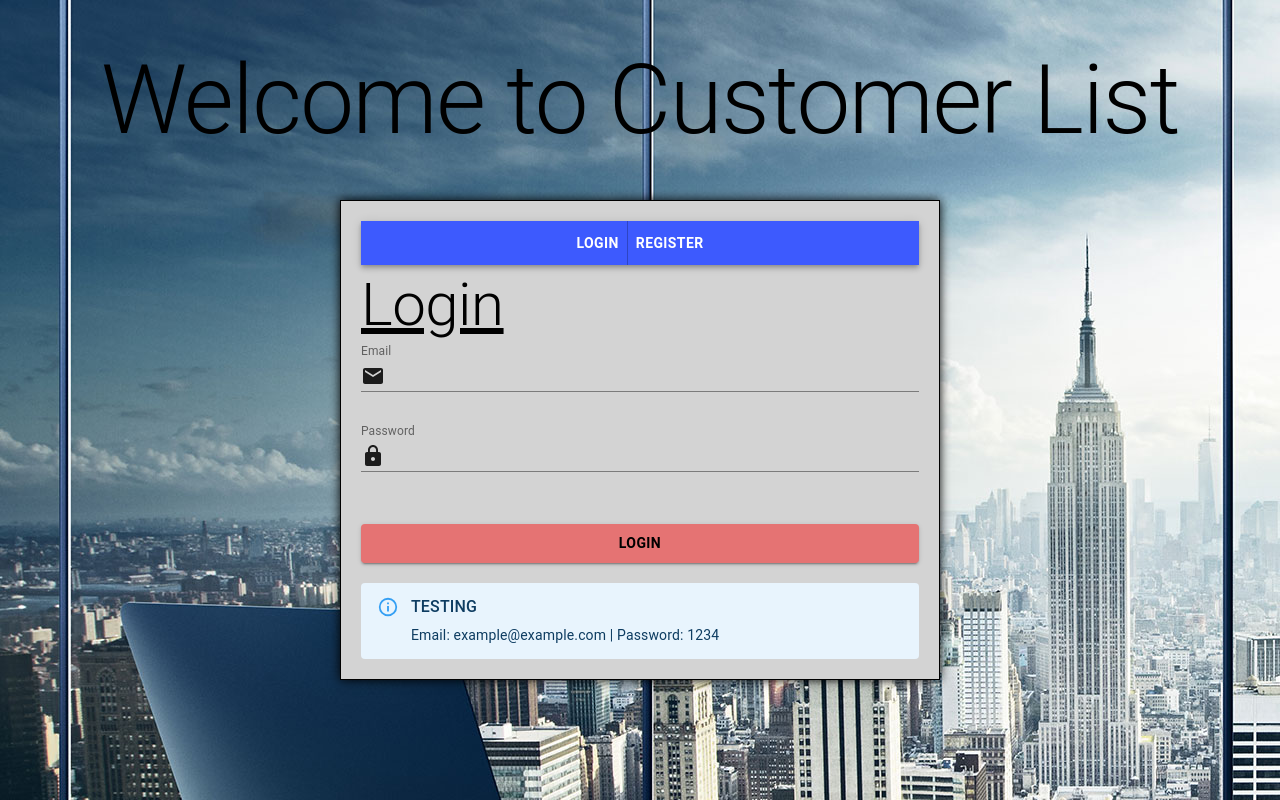
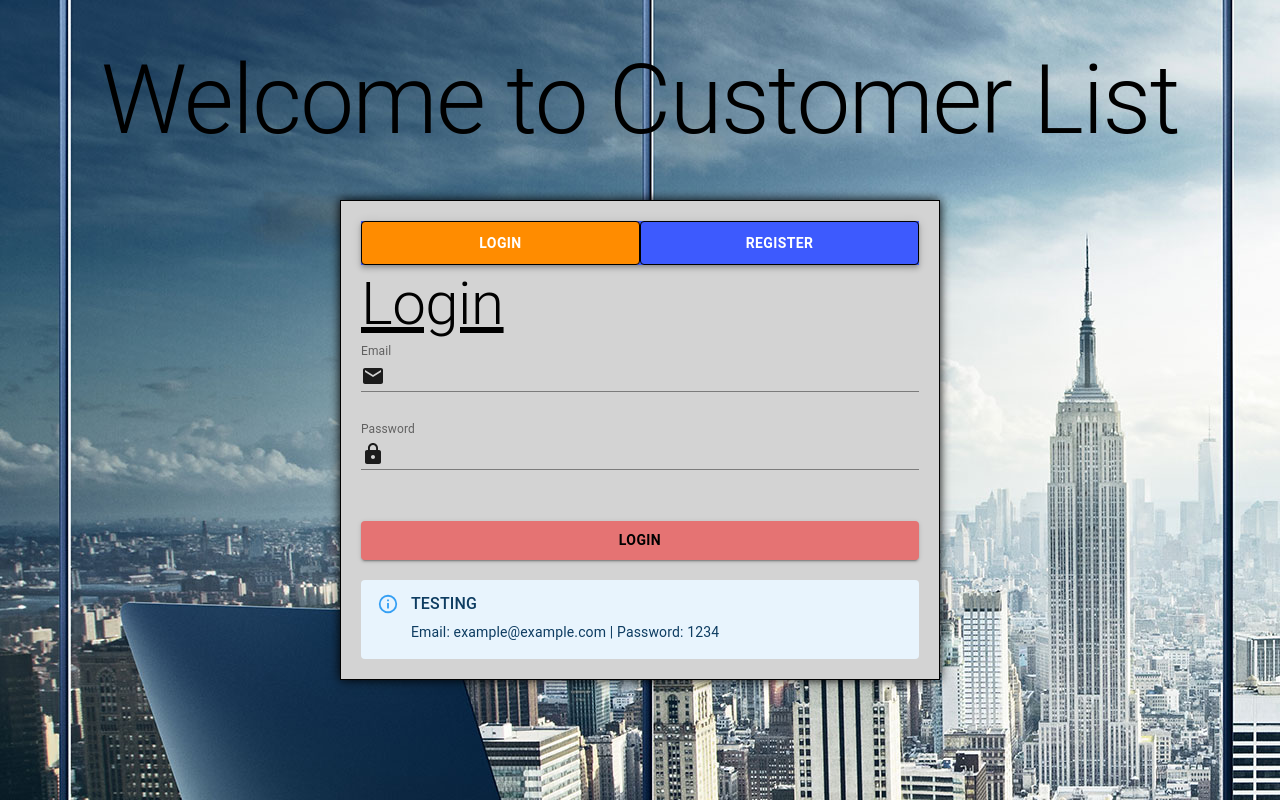
Before and after one commit to morgan-moreno25/full-stack-customer-list, a React (Create React App) app in the folder client/: page / in a window 1280 px wide. Built offline with nearby package versions, Linux system fonts and the light colour scheme; no server answers.

Commit message:
Update Styling
Changed the formatting of the two buttons that toggle between the login and register forms

Added an active class that gets toggled between the two buttons so the user can visually see which form they are currently on easier

```diff
--- a/client/src/App.css
+++ b/client/src/App.css
@@ -35,14 +35,16 @@ body {
 	height: 100%;
 	display: grid;
 	grid-template-columns: 1fr;
-    grid-template-rows: repeat(4, 1fr);
+	grid-template-rows: repeat(5, 1fr);
 }
-#login-form > h2, #register-form > h2 {
+#login-form > h2,
+#register-form > h2 {
 	justify-self: start;
 	align-self: center;
 	text-decoration: underline;
 }
-#login-form > button, #register-form > button {
+#login-form > button,
+#register-form > button {
 	font-weight: bold;
 	height: 50%;
 	width: 100%;
@@ -71,7 +73,7 @@ body {
 	display: grid;
 	grid-template-columns: 10% 70% 10% 10%;
 	grid-template-rows: 1fr;
-    grid-template-areas: "logo welcome logout theme";
+	grid-template-areas: 'logo welcome logout theme';
 	justify-items: center;
 	align-items: center;
 }
@@ -104,8 +106,17 @@ body {
 	justify-self: center;
 	align-self: center;
 	height: 100%;
+	width: 100%;
+	display: grid;
+	grid-template-columns: repeat(2, 1fr);
+	background: inherit;
 }
 .btn-group > button {
 	font-weight: bold;
 	color: white;
+	border: 1px solid black;
 }
+
+.btn-group > button.active {
+	background: darkorange;
+}
--- a/client/src/components/Welcome.js
+++ b/client/src/components/Welcome.js
@@ -17,20 +17,22 @@ export default function Welcome() {
 			<Typography variant='h1'>Welcome to Customer List</Typography>
 			<Container id='login-register' maxWidth='sm'>
 				<AppBar position='static' color='primary'>
-					<ButtonGroup variant='text' className='btn-group'>
+					<div className='btn-group'>
 						<Button
+							className={authForm === 'login' ? 'active' : ''}
 							type='button'
 							onClick={() => setAuthForm('login')}
 						>
 							Login
 						</Button>
 						<Button
+							className={authForm === 'register' ? 'active' : ''}
 							type='button'
 							onClick={() => setAuthForm('register')}
 						>
 							Register
 						</Button>
-					</ButtonGroup>
+					</div>
 				</AppBar>
 				{authForm === 'login' ? <LoginForm /> : <RegisterForm />}
 			</Container>
```
Lines whose indentation alone changed are shown as unchanged.
